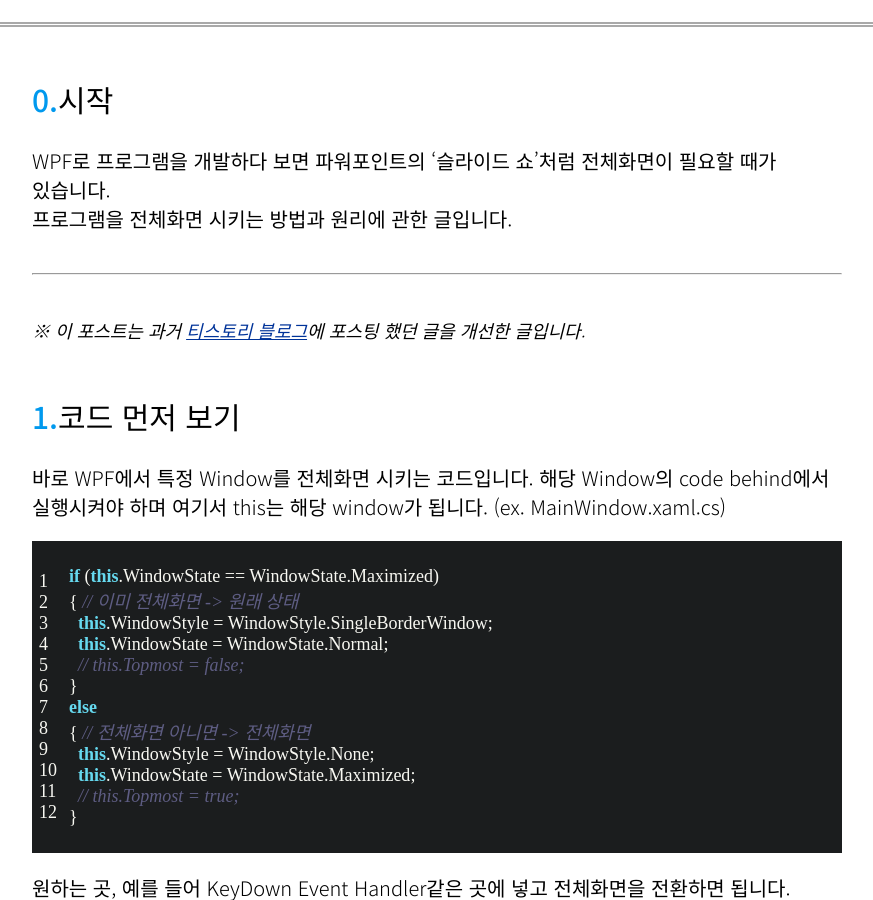
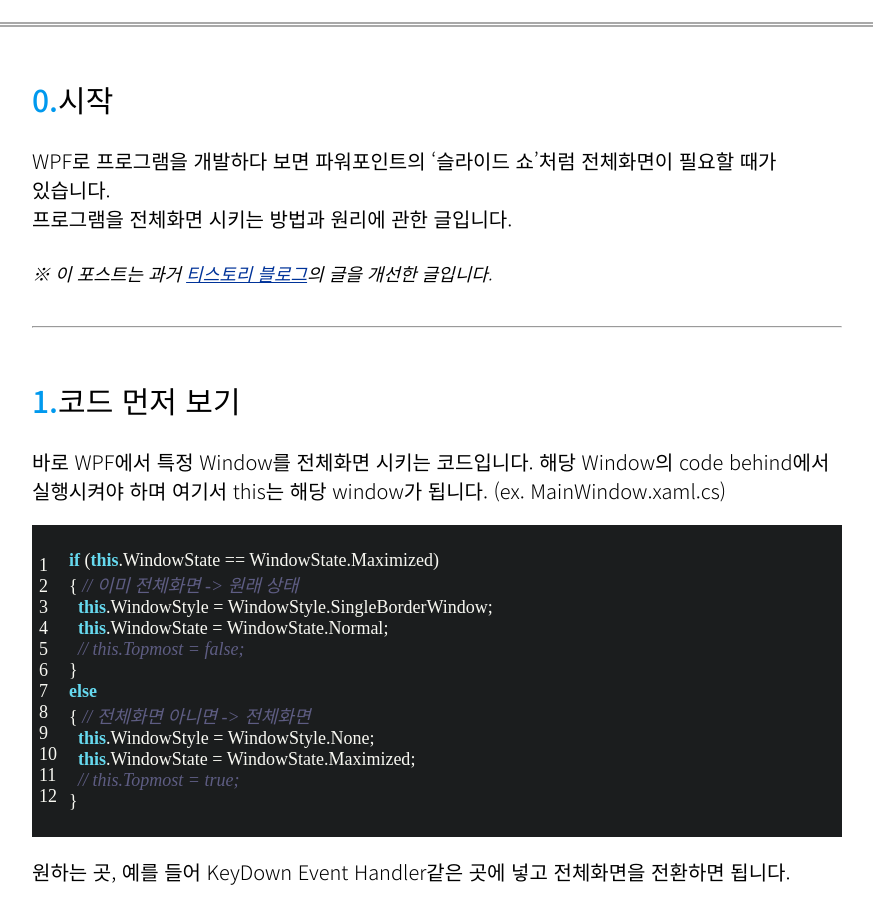
Before and after one commit to GiGong/gigong.github.io, a Jekyll site: the page built from _posts/WPF/2021-08-26-WPF-full-screen.md, in a window 1280 px wide and 900 px high, scrolled down 941 px. Shown: the whole window, without its empty margins (203-1076 px from the left). Built offline with Jekyll 4.4.1, drawn with Linux system fonts in a browser that asks for light colours; some web fonts are replaced; comment, search, counter and statistics services are not loaded.

Commit message:
Refactoring.

```diff
--- a/_posts/WPF/2021-08-26-WPF-full-screen.md
+++ b/_posts/WPF/2021-08-26-WPF-full-screen.md
@@ -16,9 +16,10 @@ WPF로 프로그램을 개발하다 보면 파워포인트의 '슬라이드 쇼'
 프로그램을 전체화면 시키는 방법과 원리에 관한 글입니다.
 <!--read more-->
 
+<sub>*※ 이 포스트는 과거 [티스토리 블로그][Origin-Tistory-Post]의 글을 개선한 글입니다.*</sub>
+
+
 ----
-
-*※ 이 포스트는 과거 [티스토리 블로그][Origin-Tistory-Post]에 포스팅 했던 글을 개선한 글입니다.*
 
 
 <!-- include for toc -->
@@ -46,6 +47,8 @@ else
 
 
 ----
+
+
 <!-- include for toc -->
 {% include post_function/post_navigation_heading.html level="1" number="2" content="알아보기" %}
 
@@ -80,6 +83,8 @@ Window는 WindowState라는 속성과 WindowStyle이라는 속성이 있습니
 
 
 ----
+
+
 <!-- include for toc -->
 {% include post_function/post_navigation_heading.html level="1" number="000" content="완료" %}
 
@@ -107,8 +112,6 @@ code behind외에도 xaml에서 Binding과 Trigger를 통해 적용시키는 방
 
 
 
-
-
 [Origin-Tistory-Post]: https://gigong.tistory.com/28
 [WindowState-MSDN]: https://docs.microsoft.com/ko-kr/dotnet/api/system.windows.window.windowstate
 [WindowStyle-MSDN]: https://docs.microsoft.com/ko-kr/dotnet/api/system.windows.window.windowstyle
```
